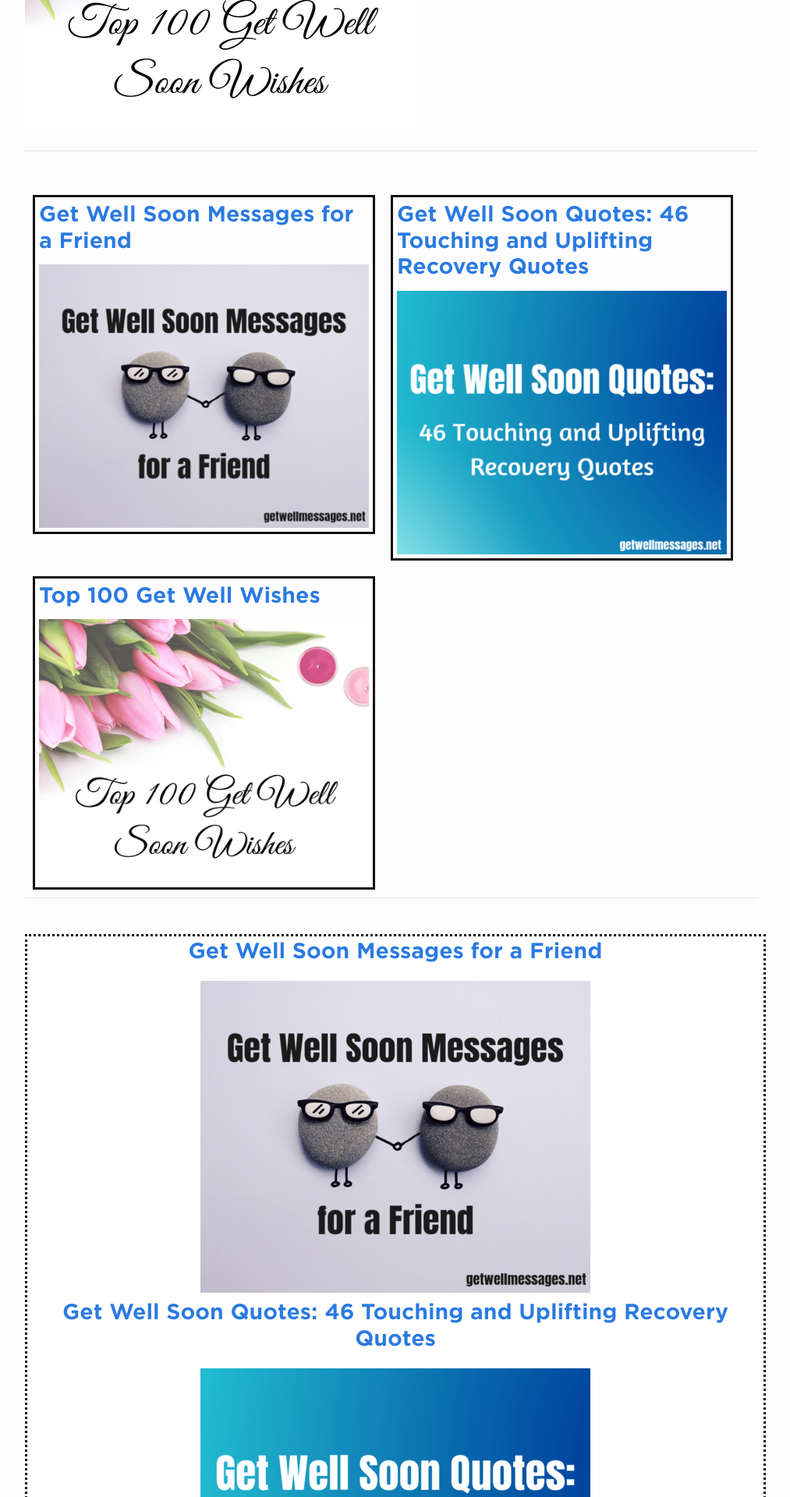
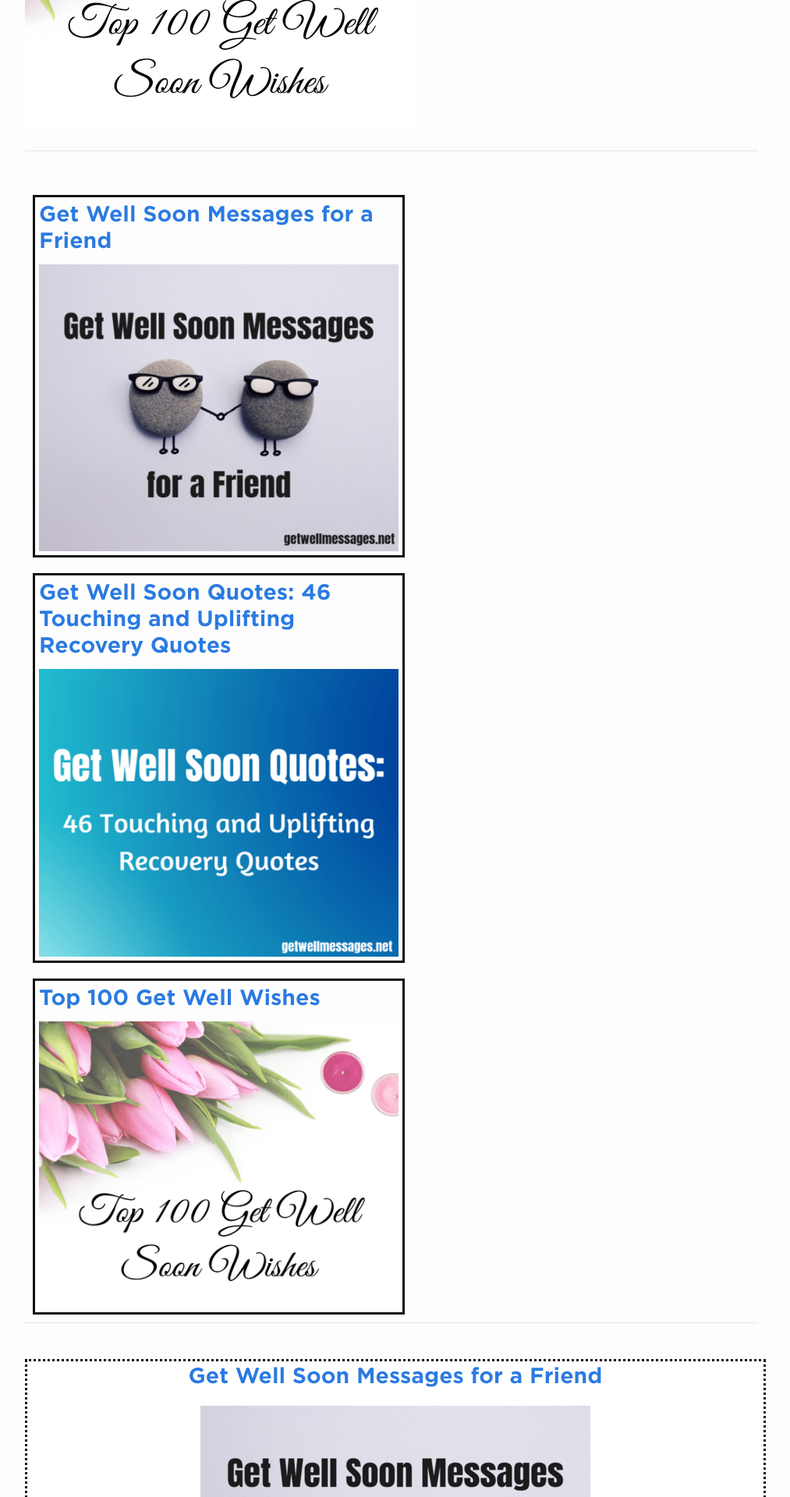
Before and after one commit to andyml123/andyml123.github.io, a Jekyll site: the page built from imagetest.md, in a window 1280 px wide. Shown: the part 4185-6105 px from the top of the page at 78% size, without its empty margins (138-1151 px from the left). Built offline with Jekyll 4.4.1, drawn with Linux system fonts in a browser that asks for light colours.

Commit message:
Update _layout.scss

```diff
--- a/_sass/_layout.scss
+++ b/_sass/_layout.scss
@@ -518,7 +518,7 @@ font-size:10px;
 
 .column {
     float: left;
-    width: 45%;
+    width: 49%;
     border-style:solid;
     margin: 10px;
     padding: 5px;
@@ -565,8 +565,3 @@ display: inline;
   border-radius:5px;
   text-align:center;
 }
-
-.poem-title {
-   font-weight:bold;
-   text-align:center;
-}
```
